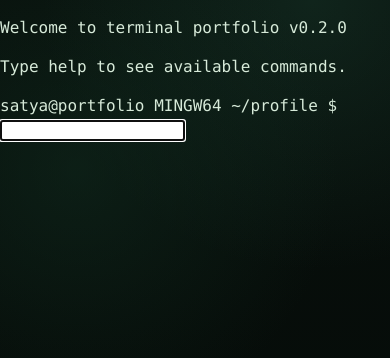
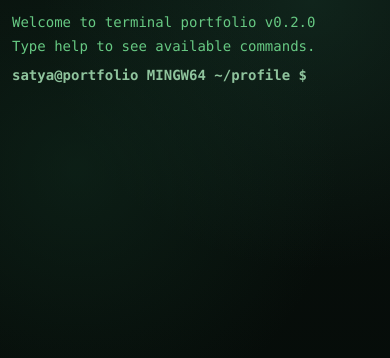
Before and after one commit to iamsatyanchal/terminal-based-portfolio, a React (Vite) app: page / in a window 390 px wide. Shown: the top 358 px of the page. Built offline with nearby package versions, Linux system fonts and the light colour scheme.

Commit message:
Add terminal styles to App.css
Added styles for terminal components including body, lines, inputs, and media queries for responsiveness.

```diff
--- a/src/App.css
+++ b/src/App.css
@@ -53,3 +53,77 @@
   font-size: 13px;
   letter-spacing: 0.4px;
 }
+
+.terminal_body {
+  flex: 1;
+  overflow-y: auto;
+  padding: 16px;
+  font-size: 15px;
+  line-height: 1.45;
+}
+
+.terminal_line {
+  margin: 0 0 4px;
+  white-space: pre-wrap;
+  overflow-wrap: anywhere;
+}
+
+.line_input {
+  color: #8fc49d;
+}
+
+.line_output {
+  color: #d7ead9;
+}
+
+.line_error {
+  color: #ff8475;
+}
+
+.line_system {
+  color: #67c983;
+}
+
+.terminal_command_form {
+  display: flex;
+  align-items: baseline;
+  gap: 10px;
+  margin-top: 8px;
+  flex-wrap: wrap;
+}
+
+.terminal_prompt_label {
+  color: #8fc49d;
+  font-weight: 600;
+}
+
+.terminal_command_input {
+  flex: 1;
+  min-width: 220px;
+  border: 0;
+  outline: none;
+  background: transparent;
+  color: #f1fff3;
+  font: inherit;
+  caret-color: #75dc93;
+}
+
+@media (max-width: 768px) {
+  .terminal_shell {
+    width: 100vw;
+    height: 100vh;
+    margin: 0;
+    border-radius: 0;
+    border-left: 0;
+    border-right: 0;
+  }
+
+  .terminal_body {
+    font-size: 14px;
+    padding: 12px;
+  }
+
+  .terminal_header {
+    padding: 0 10px;
+  }
+}
```
